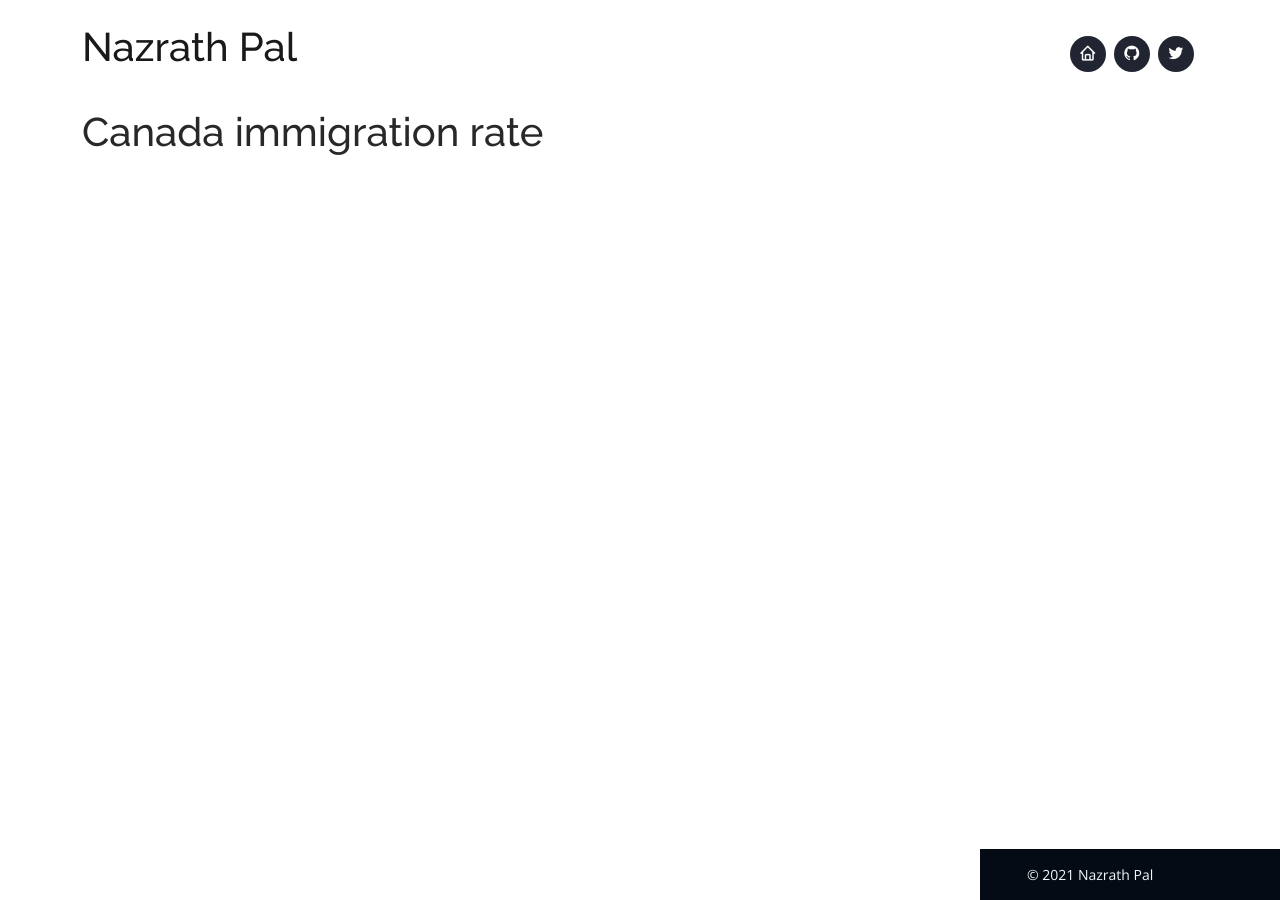
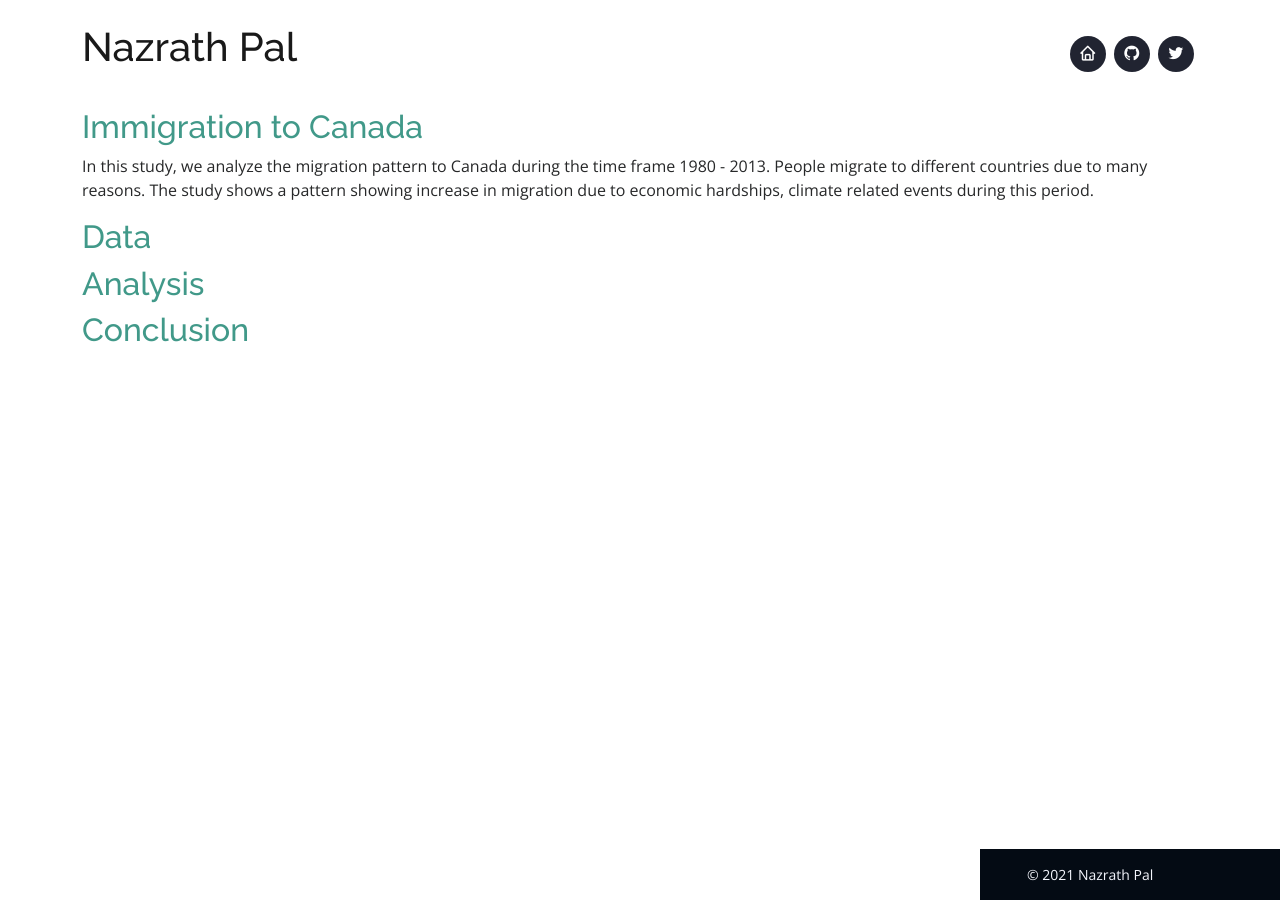
Before and after one commit to Nazrath-pal/nazrath-pal.github.io, a Jekyll site: the page built from docs/_posts/2021-10-05-Canada-Migration.md, in a window 1280 px wide. Built offline with Jekyll 4.4.1, drawn with Linux system fonts in a browser that asks for light colours.

Commit message:
work in progress

```diff
--- a/docs/_posts/2021-10-05-Canada-Migration.md
+++ b/docs/_posts/2021-10-05-Canada-Migration.md
@@ -4,4 +4,15 @@
 categories: portfolio
 thumbnail: 'canada-immigration'
 ---
-# Canada immigration rate
+## Immigration to Canada
+
+In this study, we analyze the migration pattern to Canada during the time frame 1980 - 2013.
+People migrate to different countries due to many reasons. The study shows a pattern showing
+increase in migration due to economic hardships, climate related events during this period.
+
+## Data
+
+## Analysis
+
+
+## Conclusion
```
